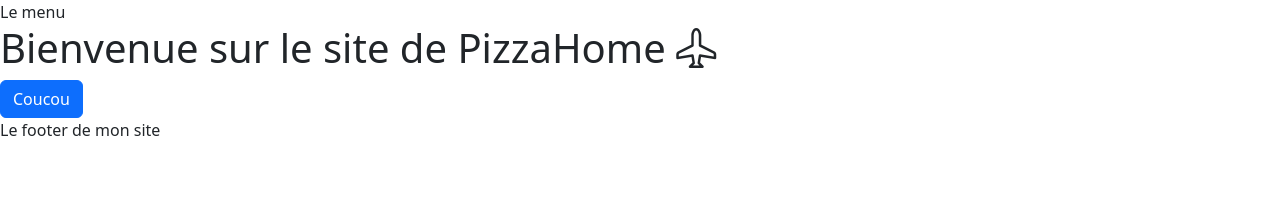
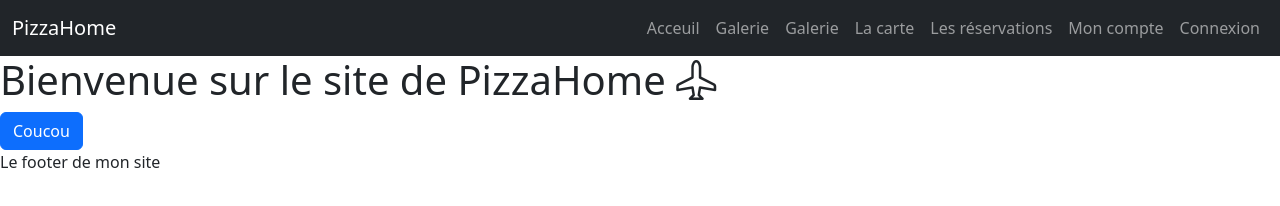
Before and after one commit to Kurtozorus/PizzaHomeFront, a website with bundled scripts: page index.html in a window 1280 px wide. Built offline with nearby package versions, Linux system fonts and the light colour scheme; files whose address does not match are found by name.

Commit message:
Ajout du header

```diff
--- a/index.html
+++ b/index.html
@@ -19,7 +19,43 @@
 </head>
 
 <body>
-    <header>Le menu</header>
+    <header>
+        <nav class="navbar navbar-expand-lg bg-dark" data-bs-theme="dark">
+            <div class="container-fluid">
+                <a class="navbar-brand" href="/">PizzaHome</a>
+                <button class="navbar-toggler" type="button" data-bs-toggle="collapse"
+                    data-bs-target="#navbarSupportedContent" aria-controls="navbarSupportedContent"
+                    aria-expanded="false" aria-label="Toggle navigation">
+                    <span class="navbar-toggler-icon"></span>
+                </button>
+                <div class="collapse navbar-collapse" id="navbarSupportedContent">
+                    <ul class="navbar-nav ms-auto mb-2 mb-lg-0">
+                        <li class="nav-item">
+                            <a class="nav-link" href="/">Acceuil</a>
+                        </li>
+                        <li class="nav-item">
+                            <a class="nav-link" href="#">Galerie</a>
+                        </li>
+                        <li class="nav-item">
+                            <a class="nav-link" href="#">Galerie</a>
+                        </li>
+                        <li class="nav-item">
+                            <a class="nav-link" href="#">La carte</a>
+                        </li>
+                        <li class="nav-item">
+                            <a class="nav-link" href="#">Les réservations</a>
+                        </li>
+                        <li class="nav-item">
+                            <a class="nav-link" href="#">Mon compte</a>
+                        </li>
+                        <li class="nav-item">
+                            <a class="nav-link" href="#">Connexion</a>
+                        </li>
+                    </ul>
+                </div>
+            </div>
+        </nav>
+    </header>
     <main id="main-page">
         <!-- Le contenue de la page sera injectée ici-->
     </main>
--- a/scss/_custom.scss
+++ b/scss/_custom.scss
@@ -6,6 +6,7 @@
 $secondary: #DF9755;
 $dark: #E7D283;
 $black: #EDF4C2;
+$noir: #000000;
 $font-family-sans-serif: "Anton", sans-serif !default;
 $font-family-serif: "inter", serif !default;
 
```
